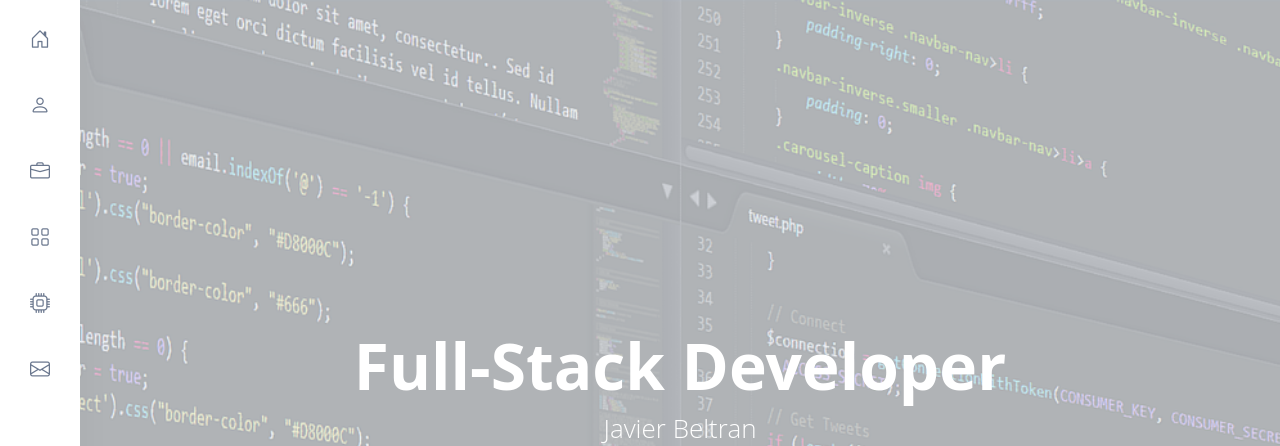
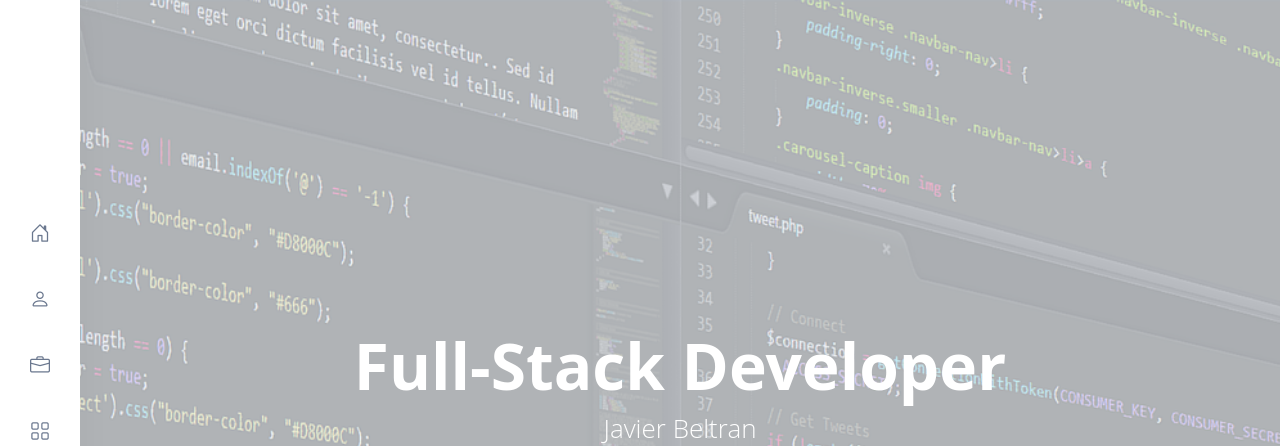
Before and after one commit to JavierBeltranHMO/portfolio, a website: page index.html in a window 1280 px wide. Shown: the top 446 px of the page. Drawn offline with Linux system fonts and the light colour scheme.

Commit message:
sidebar finished

```diff
--- a/css/main.css
+++ b/css/main.css
@@ -41,6 +41,8 @@ body {
   bottom: 0;
   width: 80px;
   background: #fff;
+  display: flex;
+  justify-content: center;
   padding: 1rem 0;
   box-shadow: 0 0 40px rgba(0, 0, 0, 0.03);
   z-index: 997;
@@ -52,6 +54,10 @@ main {
   transition: margin-left 0.3s ease-in-out;
 }
 
+nav {
+  /* justify-self: center; */
+  /* margin-top: 500px; */
+}
 .header .navbar__menu {
   list-style: none;
   padding: 0;
@@ -62,7 +68,7 @@ main {
   align-items: center;
   justify-content: center;
   gap: 1rem;
-  position: relative; /* important for tooltip placement */
+  position: relative;
 }
 
 .navbar__item {
@@ -79,7 +85,6 @@ main {
   text-decoration: none;
   width: 100%;
   padding: 0.5rem 0;
-  /* transition: background 0.3s, color 0.3s; */
   position: relative;
   z-index: 1;
 }
@@ -89,6 +94,7 @@ main {
   background-color: var(--primary);
   color: white;
   border-radius: 1rem;
+  width: 50px;
   animation: iconBoing 0.4s ease;
 }
 
```
Also changed, not shown: index.html (indentation only).
